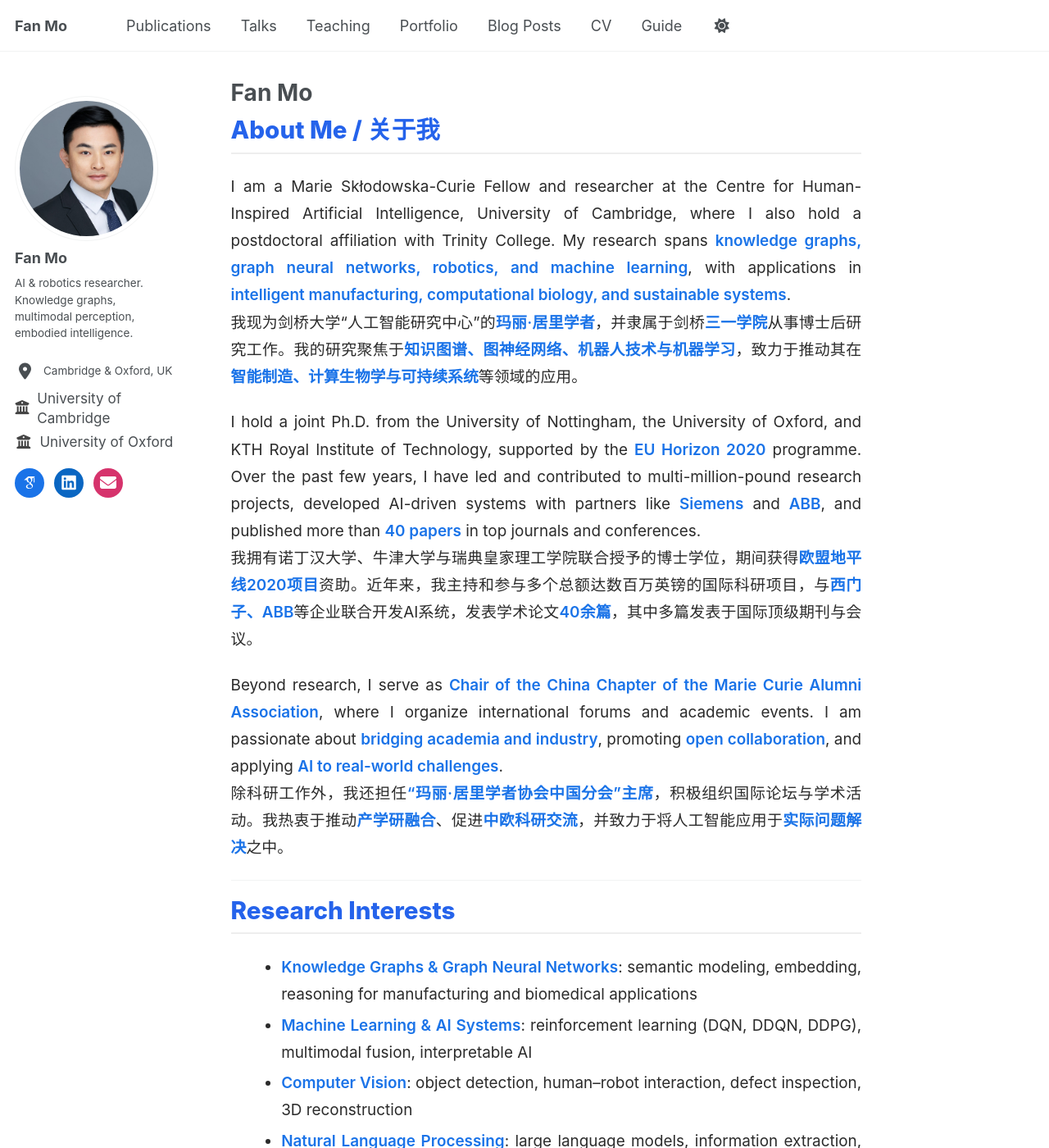
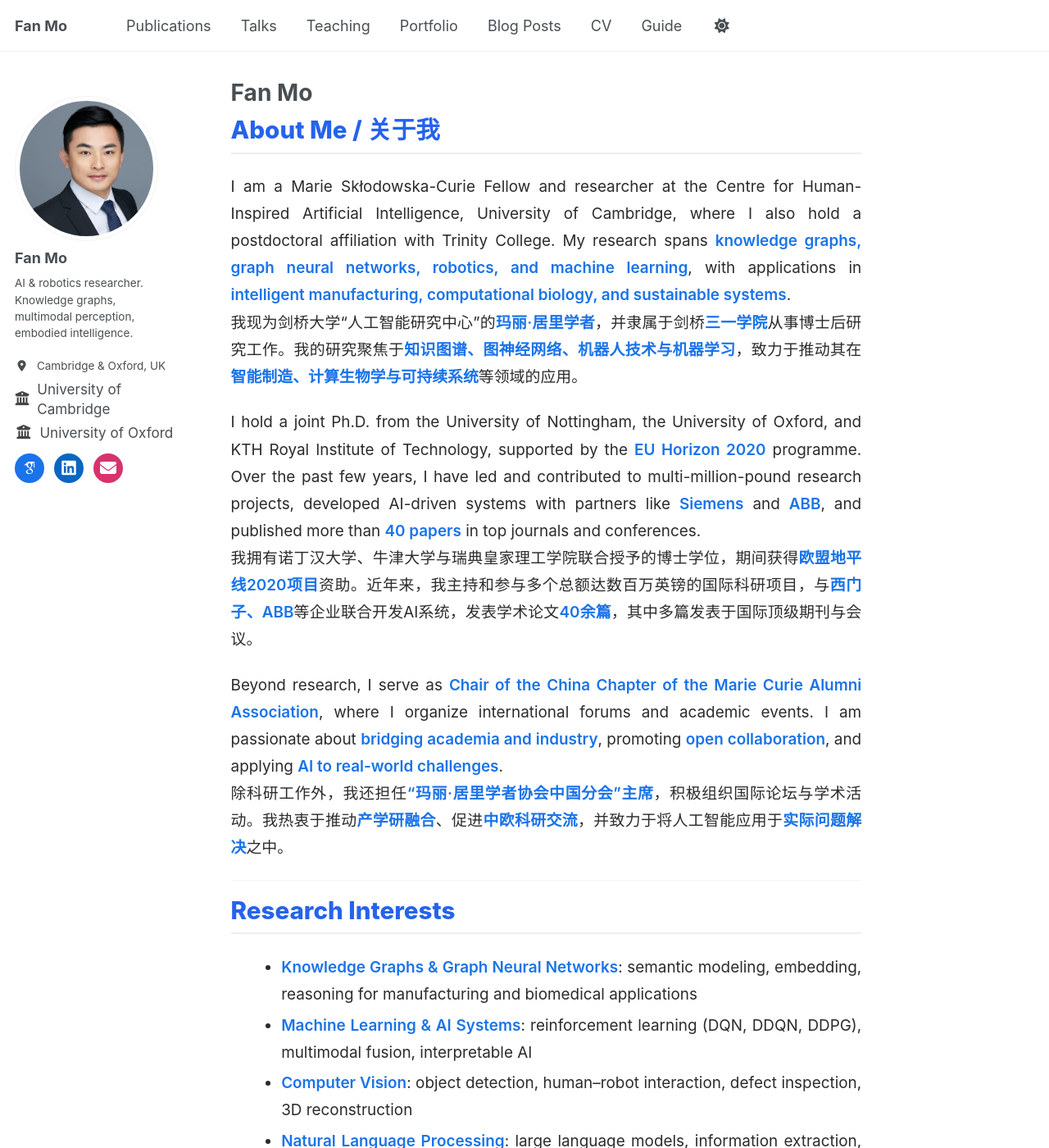
Before and after one commit to fanmo-intro/fanmo-intro.github.io, a Jekyll site: the page built from _pages/about.md, in a window 1280 px wide and 1400 px high. Shown: the whole window at 82% size. Built offline with Jekyll 4.4.1, drawn with Linux system fonts in a browser that asks for light colours; some web fonts are replaced; a script that is not in the unit is left out.

Commit message:
Update _custom.scss

```diff
--- a/_sass/_custom.scss
+++ b/_sass/_custom.scss
@@ -47,148 +47,98 @@
 }
 
 /* =======================================================
-   Sidebar — Employers full width + icons in one row
+   Sidebar layout
    ======================================================= */
-
-/* Make the whole list a flex container so items can wrap nicely */
-.author__urls {
-  display:flex;
-  flex-wrap:wrap;
-  align-items:center;
-  gap:12px;
-  margin-top:10px;
-  padding:0;
-  list-style:none;  /* remove bullets */
-}
-.author__urls li { list-style:none; margin:0; padding:0; }
-
-
-/* -------- Employer badges: take a full row (100% width) -------- */
-/* Modern browsers support :has(); it keeps the two universities on their own lines */
-.author__urls li:has(.employer){
-  flex:0 0 100%;
-  display:flex;
-  align-items:center;
-  gap:10px;
-}
-.author__urls li .employer{
-  display:inline-flex;
-  align-items:center;
-  padding:6px 10px;
-  border-radius:10px;
-  background:#f6f7fb;
-  font-weight:500;
-}
-.author__urls li .employer:hover{
-  box-shadow:0 6px 14px rgba(0,0,0,.08);
-  transform:translateY(-1px);
-}
-/* Optional tinted looks for the two rows */
-.author__urls li.author__desktop:nth-of-type(1) .employer { color:#2a7f62; background:#e7f6ef; }
-.author__urls li.author__desktop:nth-of-type(2) .employer { color:#0a66c2; background:#e8f4ff; }
-
-/* -------- Pure icon buttons (Email, Scholar, GitHub, LinkedIn) -------- */
-/* All link items (including mailto) sit inline as small circle icons */
-.author__urls li:has(> a){ flex:0 0 auto; }
-
-.author__urls li a{
-  display:inline-flex;
-  justify-content:center;
-  align-items:center;
-  width:32px;
-  height:32px;
-  border-radius:50%;
-  padding:0;
-  background:transparent !important;  /* remove any pill background */
-  border:none !important;
-  box-shadow:none !important;
-  color:#444;
-  font-size:20px;                      /* icon size */
-  line-height:1;
-  transition:color .2s ease;
-}
-.author__urls li a:hover{
-  color:#1d4ed8;                       /* hover blue */
-  transform:none;
-}
-
-/* Hide link text labels, keep only the icon glyphs */
-.author__urls li a span{ display:none !important; }
-
-/* Ensure the icons follow currentColor */
-.author__urls i,
-.author__urls svg{
-  color:inherit !important;
-  fill:currentColor !important;
-}
-
-/* IMPORTANT: remove brand pill colors so Email doesn't turn pink */
- /* (Do NOT re-add rules like a[href^="mailto:"], a[href*="scholar.google"], etc.) */
-
-/* =========================
-   Sidebar width and layout spacing
-   ========================= */
 .sidebar { flex: 0 0 250px; }
 .page    { display: flex; gap: 2rem; }
 
-/* =========================
-   Sidebar — final pure icons row
-   ========================= */
+/* =======================================================
+   Location & Employers (aligned rows)
+   ======================================================= */
 
-/* 图标整体容器 */
-.author__urls {
+.author__employers {
+  margin: 0.25rem 0 0.75rem;
+  padding: 0;
+  list-style: none; /* no bullets */
+}
+
+.author__employers li {
+  display: flex;
+  align-items: center;
+  margin: 0.2rem 0;
+  font-size: 0.95rem;
+  line-height: 1.4;
+}
+
+.author__employers i {
+  margin-right: 0.4rem;
+  color: #444; /* match location icon */
+}
+
+.author__employers a {
+  color: inherit;
+  text-decoration: none;
+}
+
+.author__employers a:hover {
+  text-decoration: underline;
+}
+
+/* =======================================================
+   Social icon row (Scholar, LinkedIn, Email, etc.)
+   ======================================================= */
+
+.author__urls.social-icons {
   display: flex;
   flex-wrap: wrap;
   gap: 12px;
   margin-top: 10px;
+  padding: 0;
+  list-style: none;
 }
 
-/* 每个 <li> */
-.author__urls li {
+.author__urls.social-icons li {
   list-style: none;
   margin: 0;
   padding: 0;
 }
 
-/* --- 纯圆形图标按钮 --- */
-.author__urls li a {
-  display: inline-flex !important;
-  justify-content: center !important;
-  align-items: center !important;
-  width: 36px !important;      /* 图标圆圈大小 */
-  height: 36px !important;
-  border-radius: 50% !important;
-  background: transparent !important;
-  border: none !important;
-  box-shadow: none !important;
-  color: #444 !important;
-  font-size: 20px !important;   /* 图标大小 */
-  line-height: 1 !important;
-  padding: 0 !important;
-  margin: 0 !important;
-  text-decoration: none !important;
-  overflow: hidden !important;
-  white-space: nowrap !important;
+/* Circle icon buttons */
+.author__urls.social-icons li a {
+  display: inline-flex;
+  justify-content: center;
+  align-items: center;
+  width: 36px;
+  height: 36px;
+  border-radius: 50%;
+  background: transparent;
+  border: none;
+  color: #444;
+  font-size: 20px;
+  line-height: 1;
+  padding: 0;
+  margin: 0;
+  text-decoration: none;
+  overflow: hidden;
+  white-space: nowrap;
+  transition: color .2s ease;
 }
 
-/* 悬停效果：变蓝 */
-.author__urls li a:hover {
-  color: #1d4ed8 !important;
-  background: transparent !important;
-  transform: none !important;
-  box-shadow: none !important;
+.author__urls.social-icons li a:hover {
+  color: #1d4ed8;
+  background: transparent;
+  transform: none;
+  box-shadow: none;
 }
 
-/* 强制隐藏文字，只保留 icon */
-.author__urls li a span,
-.author__urls li .employer {
+/* Hide link text labels (keep only icons) */
+.author__urls.social-icons li a span {
   display: none !important;
 }
 
-/* 图标继承颜色 */
-.author__urls i,
-.author__urls svg {
+.author__urls.social-icons i,
+.author__urls.social-icons svg {
   color: inherit !important;
   fill: currentColor !important;
-  font-size: 20px !important;
+  font-size: 20px;
 }
```
